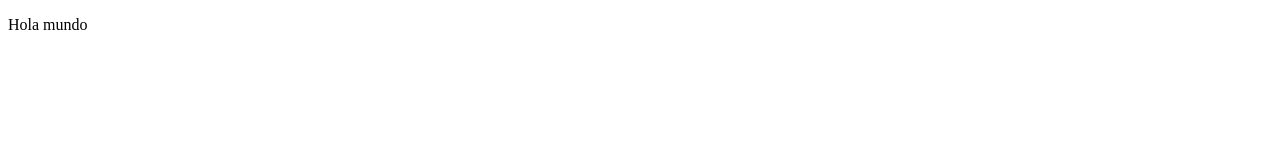
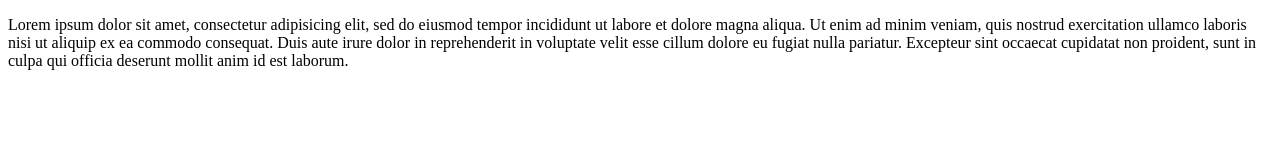
Before and after one commit to sorrus-prog/curso-html, a plain HTML site: page index.html in a window 1280 px wide. Drawn offline with Linux system fonts and the light colour scheme.

Commit message:
mi segundo commit

```diff
--- a/index.html
+++ b/index.html
@@ -5,6 +5,7 @@
     <title></title>
   </head>
   <body>
-    <p>Hola mundo</p>
+
+    <p>Lorem ipsum dolor sit amet, consectetur adipisicing elit, sed do eiusmod tempor incididunt ut labore et dolore magna aliqua. Ut enim ad minim veniam, quis nostrud exercitation ullamco laboris nisi ut aliquip ex ea commodo consequat. Duis aute irure dolor in reprehenderit in voluptate velit esse cillum dolore eu fugiat nulla pariatur. Excepteur sint occaecat cupidatat non proident, sunt in culpa qui officia deserunt mollit anim id est laborum.</p>
   </body>
 </html>
```
